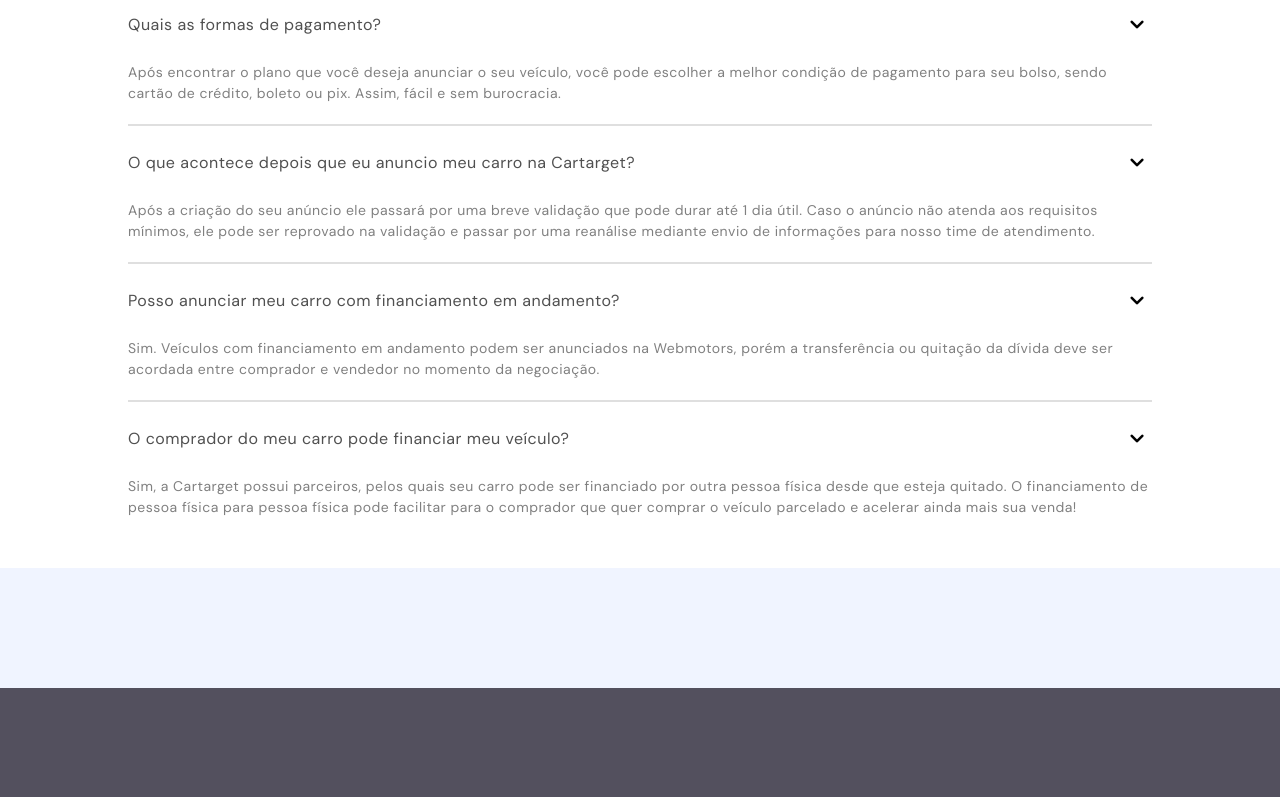
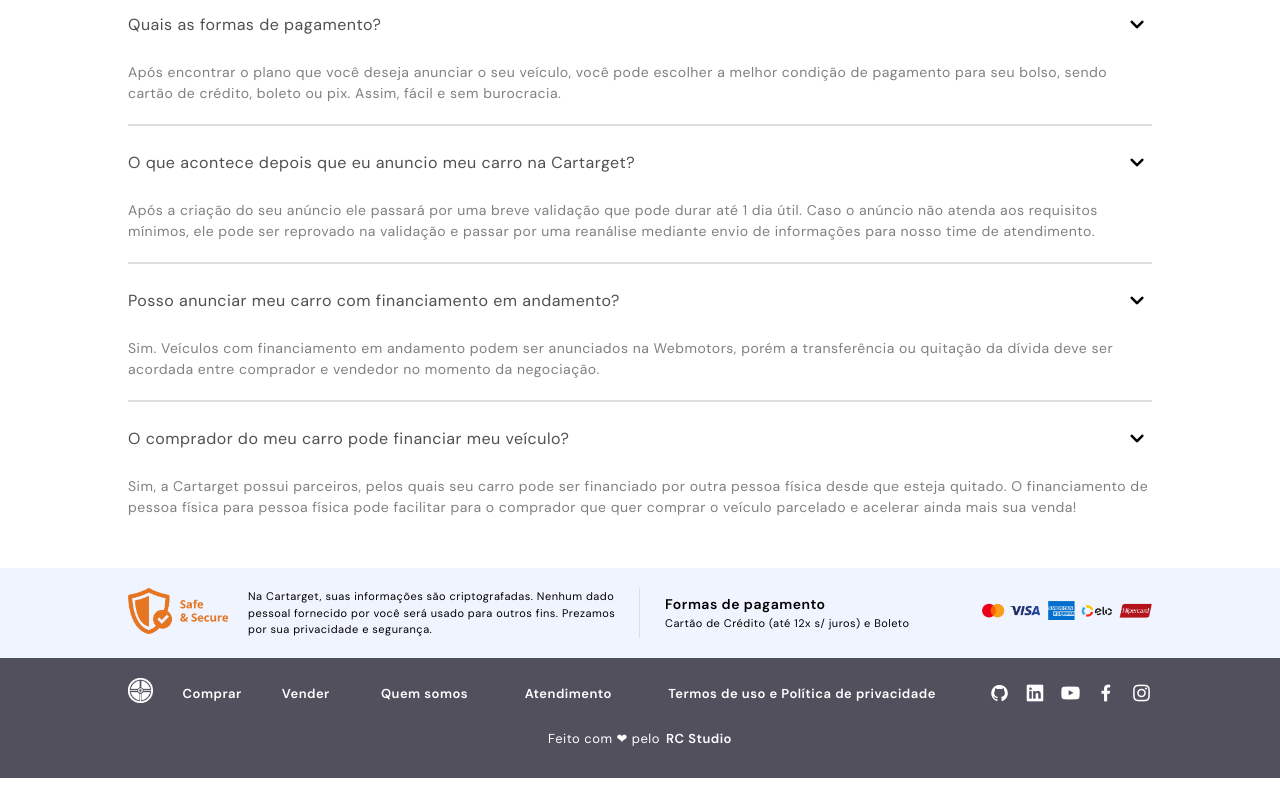
Before and after one commit to renato-dilabio/cartarget, a plain HTML site: page index.html in a window 1280 px wide. Shown: the part 2000-2797 px from the top of the page. Drawn offline with nearby package versions, Linux system fonts and the light colour scheme.

Commit message:
third commit

```diff
--- a/css/7-payments.css
+++ b/css/7-payments.css
@@ -1,8 +1,47 @@
 .payments {
   width: 100%;
+  min-height: 90px;
+  background-color: #f0f4ff;
+}
+
+.payments .payments-content {
+  width: 80%;
   margin-left: auto;
   margin-right: auto;
+  display: flex;
+  flex-direction: row;
+  justify-content: space-between;
+  padding: 20px 0;
+  font-size: 11px;
+}
 
-  height: 120px;
-  background-color: #f0f4ff;
+.payments .payments-content .verified {
+  width: 50%;
+  display: flex;
+  flex-direction: row;
+  justify-content: space-between;
+  align-items: center;
 }
+
+.payments .payments-content .verified:not(:last-child) {
+  border-right: 1px solid #dfdfdf;
+  padding-right: 20px;
+}
+
+.payments .payments-content .verified .verisign {
+  width: 120px;
+  padding-right: 20px;
+}
+
+.payments .payments-content .verified .cards {
+  width: 170px;
+}
+
+.payments .payments-content .verified h3 {
+  font-size: 14px;
+  font-weight: 600;
+}
+
+.payments .payments-content .verified .text {
+  margin: 0 25px;
+}
--- a/css/8-footer.css
+++ b/css/8-footer.css
@@ -2,6 +2,87 @@
   width: 100%;
   margin-left: auto;
   margin-right: auto;
-  height: 120px;
+  min-height: 120px;
   background-color: #53505e;
+  padding: 20px 0;
 }
+
+.footer .footer-content {
+  width: 80%;
+  margin-left: auto;
+  margin-right: auto;
+  display: flex;
+  flex-direction: column;
+}
+
+.footer .footer-content .footer-navigation {
+  display: flex;
+  flex-direction: row;
+  justify-content: space-between;
+}
+
+.footer-content .footer-navigation .navigation__footer-navigation {
+  display: grid;
+  grid-template-columns: 1fr 2fr 2fr 3fr 3fr 6fr;
+  align-items: center;
+  gap: 10px;
+  grid-gap: 10px;
+}
+
+.footer-navigation .navigation__footer-navigation a {
+  text-decoration: none;
+  color: #fff;
+  font-weight: 600;
+}
+
+.footer-navigation .navigation__footer-navigation a:hover {
+  text-decoration: underline;
+  cursor: pointer;
+  color: rgb(255, 180, 180);
+}
+
+.footer-navigation .navigation__footer-navigation img {
+  width: 25px;
+}
+
+.footer .footer-navigation .social-media {
+  display: flex;
+  flex-direction: row;
+  align-items: center;
+  gap: 15px;
+}
+
+.footer .footer-navigation .social-media a {
+  text-decoration: none;
+  color: #fff;
+  font-weight: 600;
+  font-size: 20px;
+}
+.footer .footer-navigation .social-media a:hover {
+  cursor: pointer;
+  color: rgb(255, 180, 180);
+}
+
+.footer .footer-content .rc-studio {
+  display: flex;
+  flex-direction: row;
+  align-items: center;
+  margin-top: 20px;
+  justify-content: center;
+}
+
+.footer .footer-content .rc-studio p {
+  color: #fff;
+  margin-right: 6px;
+}
+
+.footer .footer-content .rc-studio a {
+  text-decoration: none;
+  color: #fff;
+  font-weight: 600;
+}
+.footer .footer-content .rc-studio a:hover {
+  text-decoration: underline;
+  cursor: pointer;
+  color: rgb(255, 180, 180);
+}
--- a/css/9-media-queries.css
+++ b/css/9-media-queries.css
@@ -2,6 +2,13 @@
   .info {
     width: 1300px;
     overflow-x: hidden;
+  }
+  .footer .footer-content .footer-navigation {
+    display: flex;
+    flex-direction: column;
+    justify-content: center;
+    align-items: center;
+    gap: 15px;
   }
 }
 
@@ -35,6 +42,35 @@
   .header .car-sell .sell-info .sell-subdiv {
     transform: translateY(280px);
   }
+  .payments .payments-content {
+    flex-direction: column;
+    justify-content: center;
+    align-items: center;
+  }
+  .payments .payments-content .verified {
+    justify-content: center;
+    width: 80%;
+  }
+  .payments .payments-content .verified .text {
+    margin-left: 0;
+  }
+
+  .payments .payments-content .verified:not(:last-child) {
+    border-bottom: 1px solid #dfdfdf;
+    border-right: none;
+    padding-right: 0;
+    padding-bottom: 20px;
+  }
+  .payments .payments-content .verified:not(:first-child) {
+    padding-top: 20px;
+  }
+  .footer-content .footer-navigation .navigation__footer-navigation {
+    grid-template-columns: 1fr;
+    text-align: center;
+  }
+  .footer-navigation .navigation__footer-navigation .footer-img {
+    display: none;
+  }
 }
 
 @media screen and (max-width: 570px) {
@@ -55,4 +91,20 @@
   .header .main-head .advertise {
     width: 90px;
   }
+  .payments .payments-content .verified {
+    width: 95%;
+    flex-direction: column;
+  }
+  .payments .payments-content .verified {
+    text-align: center;
+  }
+  .payments .payments-content .verified .text {
+    margin: 0;
+  }
+  .payments .payments-content .verified .verisign {
+    margin-bottom: 20px;
+  }
+  .payments .payments-content .verified .cards {
+    margin-top: 20px;
+  }
 }
--- a/index.html
+++ b/index.html
@@ -32,7 +32,7 @@
   </head>
 
   <body>
-    <div class="header">
+    <section class="header">
       <div class="main-head">
         <div class="head-content">
           <div id="logo">
@@ -70,11 +70,11 @@
           <img src="./src/img/ilustration-car-3.jpg" alt="" />
         </div>
       </div>
-    </div>
-    <div class="steps">
+    </section>
+    <section class="steps">
       <div class="steps-content"></div>
-    </div>
-    <div class="info">
+    </section>
+    <section class="info">
       <div class="faq third">
         <div>
           <img src="./src/img/ilustration-car-2.jpg" alt="" />
@@ -106,9 +106,9 @@
           </div>
         </button>
       </div>
-    </div>
-    <div class="opinions"></div>
-    <div class="questions">
+    </section>
+    <section class="opinions"></section>
+    <section class="questions">
       <h2 class="section-title">
         Ainda com dúvidas relacionadas a vender na Cartarget?
       </h2>
@@ -206,8 +206,58 @@
           </p>
         </div>
       </div>
-    </div>
-    <div class="payments"></div>
-    <div class="footer"></div>
+    </section>
+    <section class="payments">
+      <div class="payments-content">
+        <div class="verified">
+          <div>
+            <img class="verisign" src="./src/logo/verified.png" alt="" />
+          </div>
+          <div>
+            <p>
+              Na Cartarget, suas informações são criptografadas. Nenhum dado
+              pessoal fornecido por você será usado para outros fins. Prezamos
+              por sua privacidade e segurança.
+            </p>
+          </div>
+        </div>
+        <div class="verified">
+          <div class="text">
+            <h3>Formas de pagamento</h3>
+            <p>Cartão de Crédito (até 12x s/ juros) e Boleto</p>
+          </div>
+          <div>
+            <img class="cards" src="./src/img/credit-cards.png" alt="" />
+          </div>
+        </div>
+      </div>
+    </section>
+    <section class="footer">
+      <div class="footer-content">
+        <div class="footer-navigation">
+          <div class="navigation__footer-navigation">
+            <div class="footer-img">
+              <img src="./src/logo/cartarget2_white.png" alt="" />
+            </div>
+            <a href="">Comprar</a>
+            <a href="">Vender</a>
+            <a href="">Quem somos</a>
+            <a href="">Atendimento</a>
+            <a href="">Termos de uso e Política de privacidade</a>
+          </div>
+          <div class="social-media">
+            <a class="uil uil-github" href=""></a>
+            <a class="uil uil-linkedin" href=""></a>
+            <a class="uil uil-youtube" href=""></a>
+            <a class="uil uil-facebook-f" href=""></a>
+            <a class="uil uil-instagram" href=""></a>
+          </div>
+        </div>
+        <div class="rc-studio">
+          <p>Feito com ❤ pelo</p>
+          <a href="">RC Studio</a>
+        </div>
+      </div>
+    </section>
   </body>
 </html>
```
Also changed, not shown: src/img/credit-cards.png (added), src/logo/cartarget2_white.png (added), src/logo/verified.png (added).
